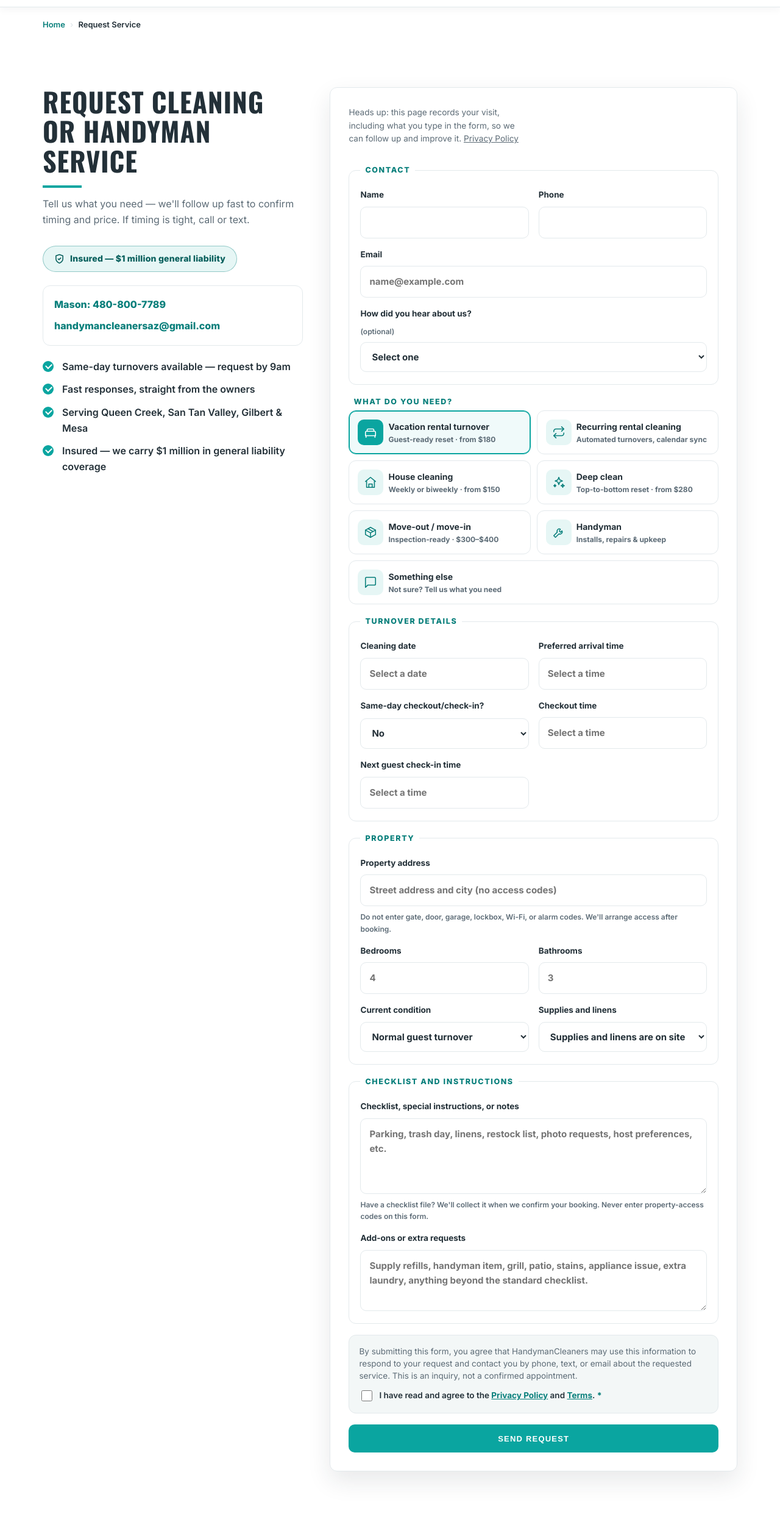
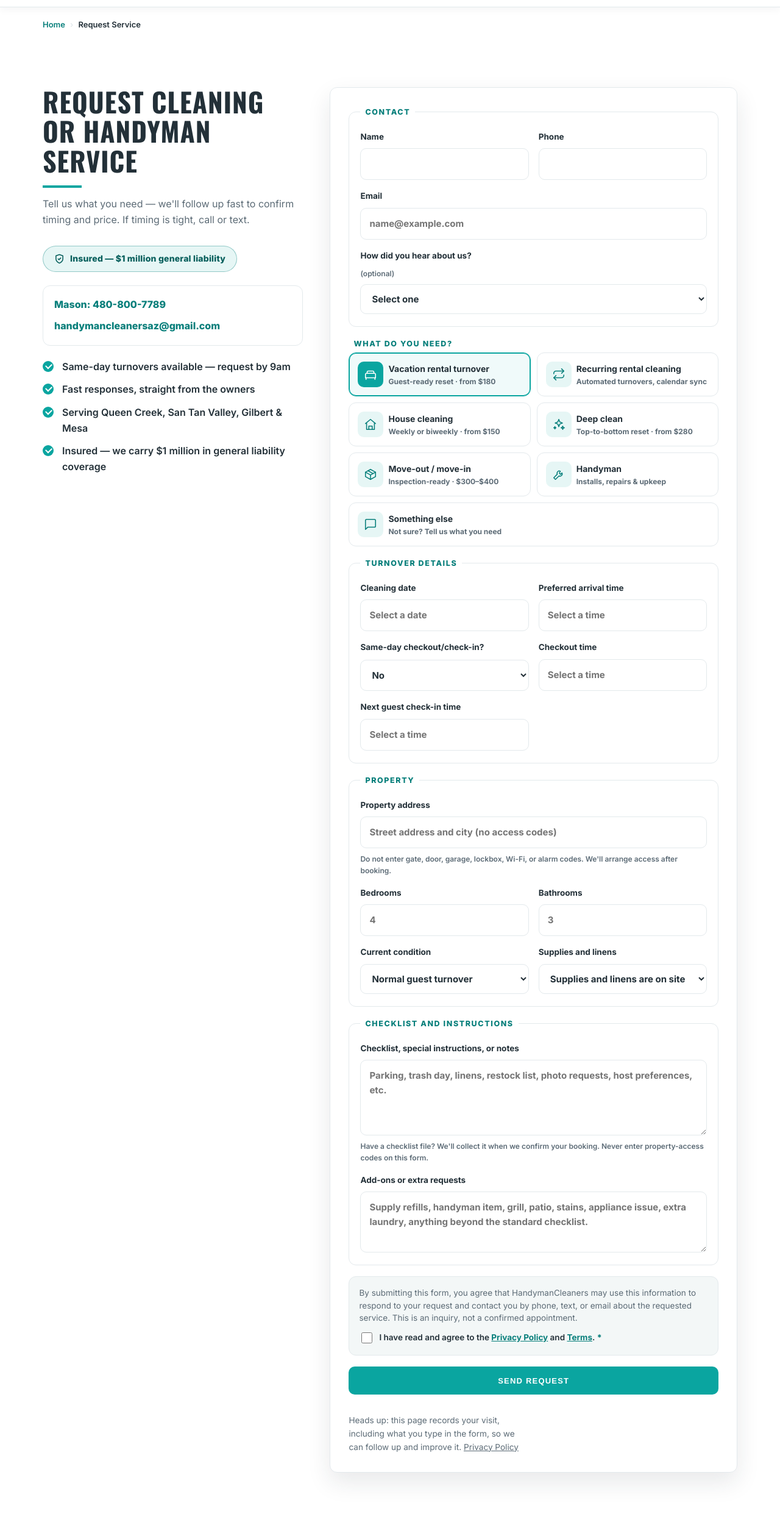
Before and after one commit to masony3009-ctrl/handymancleanersaz, a website: page request-service/index.html in a window 1280 px wide. Shown: the part 64-2560 px from the top of the page at 61% size. Drawn offline with Linux system fonts and the light colour scheme.

Commit message:
Move the session-recording notice below the Send Request button
Co-Authored-By: Claude Opus 5.5 <noreply@anthropic.com>

```diff
--- a/request-service/index.html
+++ b/request-service/index.html
@@ -98,7 +98,6 @@
                 Website
                 <input name="website" type="text" tabindex="-1" autocomplete="off">
               </label>
-              <p class="form-recording-note">Heads up: this page records your visit, including what you type in the form, so we can follow up and improve it. <a href="/privacy/#session-replay">Privacy Policy</a></p>
               <fieldset>
                 <legend>Contact</legend>
                 <label>
@@ -330,6 +329,7 @@
               </div>
               <button class="button primary" type="submit" id="form-submit">Send Request</button>
               <p class="form-status" id="form-status" role="status" aria-live="polite" hidden></p>
+              <p class="form-recording-note">Heads up: this page records your visit, including what you type in the form, so we can follow up and improve it. <a href="/privacy/#session-replay">Privacy Policy</a></p>
             </form>
           </div>
         </div>
--- a/styles.css
+++ b/styles.css
@@ -2834,5 +2834,5 @@ button.button[disabled] {
 .form-recording-note {
   font-size: 0.85rem;
   color: var(--muted);
-  margin: 0 0 12px;
-}
+  margin: 14px 0 0;
+}
```
